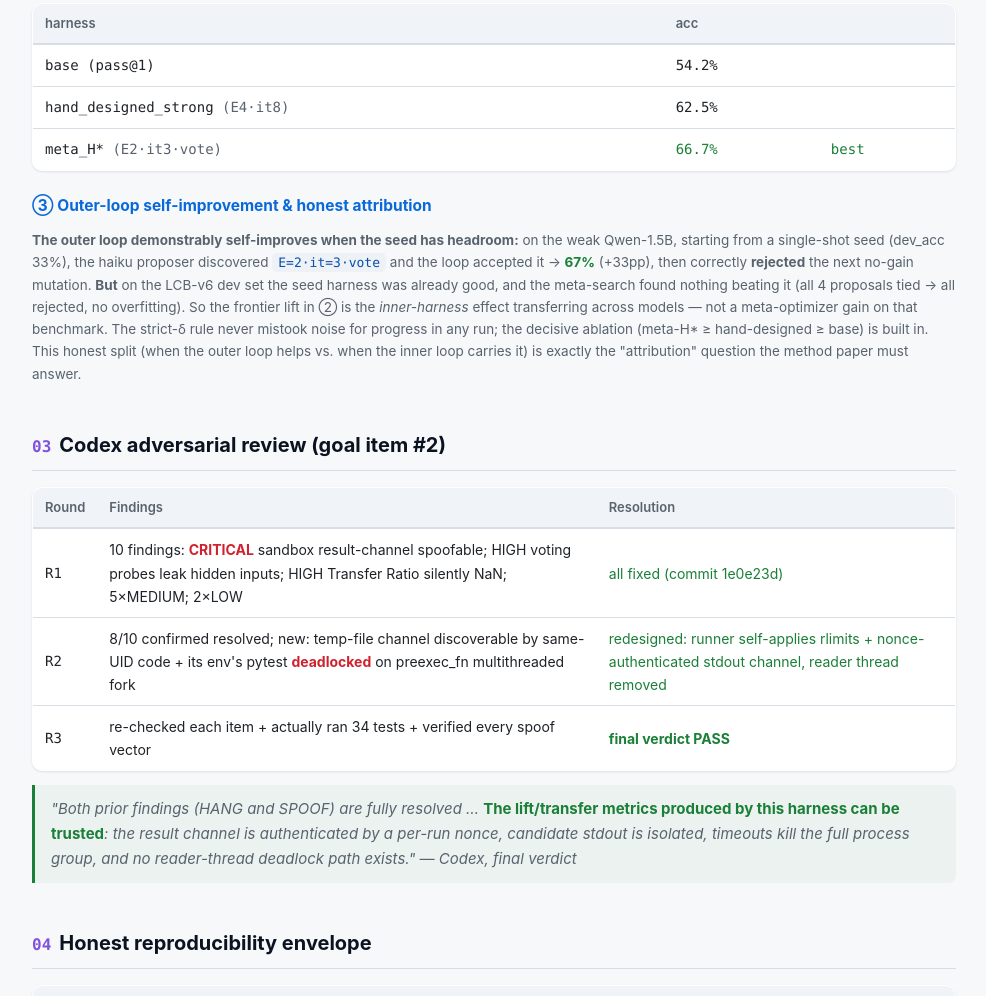
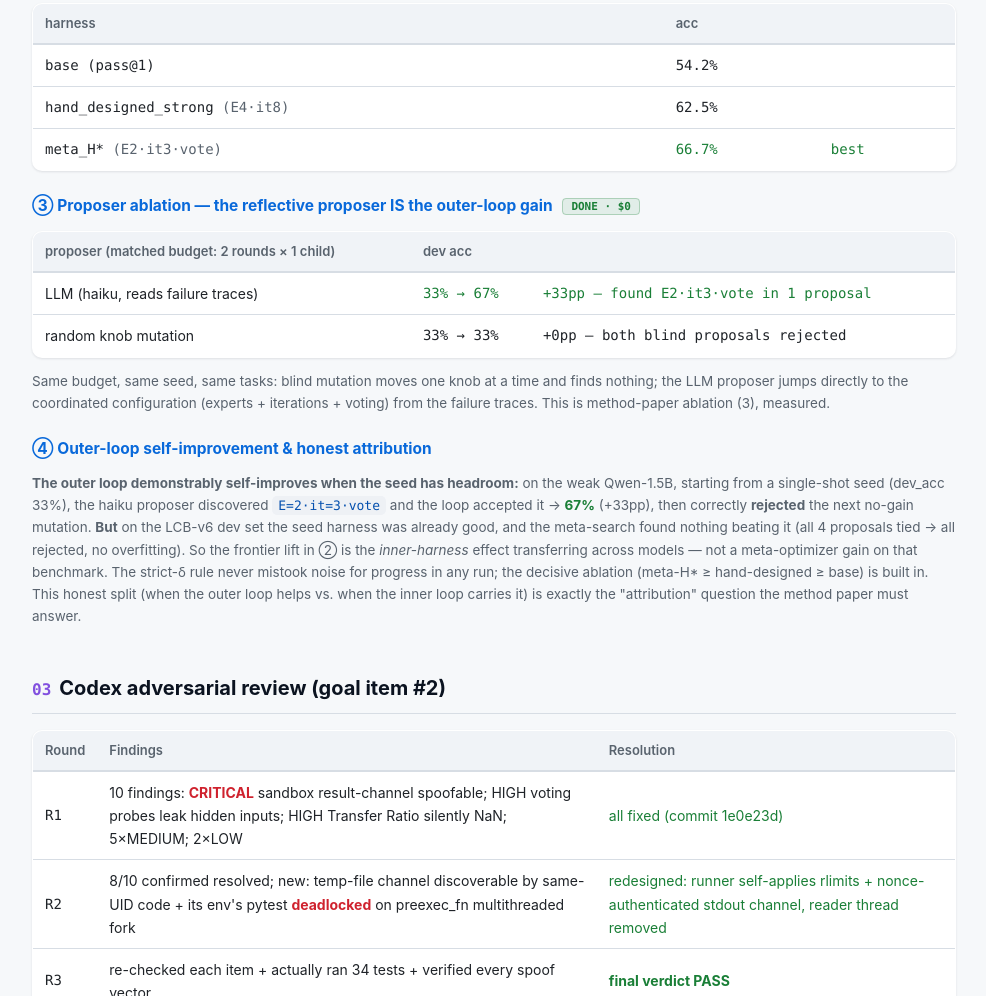
Before and after one commit to reacher-z/poetiq-rsi-report, a plain HTML site: page index.html in a window 1280 px wide. Shown: the part 1839-2835 px from the top of the page, without its empty margins (146-1132 px from the left). Drawn offline with Linux system fonts and the light colour scheme.

Commit message:
report: proposer ablation result (LLM +33pp vs random +0pp, matched budget)

```diff
--- a/index.html
+++ b/index.html
@@ -151,7 +151,15 @@
   <tr><td class="num">meta_H* <span class="dim">(E2·it3·vote)</span></td><td class="num pass">66.7%</td><td class="lift num"><span class="en">best</span><span class="zh">最佳</span></td></tr>
 </table>
 
-<h3><span class="en">③ Outer-loop self-improvement &amp; honest attribution</span><span class="zh">③ 外层自我改进 &amp; 诚实归因</span></h3>
+<h3><span class="en">③ Proposer ablation — the reflective proposer IS the outer-loop gain</span><span class="zh">③ Proposer 消融 —— 外层增益来自 reflective proposer</span> <span class="tag v">DONE · $0</span></h3>
+<table>
+  <tr><th><span class="en">proposer (matched budget: 2 rounds × 1 child)</span><span class="zh">proposer(同预算:2 轮 × 1 子代)</span></th><th><span class="en">dev acc</span><span class="zh">dev 准确率</span></th><th></th></tr>
+  <tr><td><span class="en">LLM (haiku, reads failure traces)</span><span class="zh">LLM(haiku,读失败迹)</span></td><td class="num pass">33% → 67%</td><td class="num lift">+33pp — <span class="en">found E2·it3·vote in 1 proposal</span><span class="zh">1 次提议命中 E2·it3·vote</span></td></tr>
+  <tr><td><span class="en">random knob mutation</span><span class="zh">随机旋钮变异</span></td><td class="num">33% → 33%</td><td class="num"><span class="en">+0pp — both blind proposals rejected</span><span class="zh">+0pp —— 两个盲目提议全被拒</span></td></tr>
+</table>
+<p class="dim" style="font-size:13.5px"><span class="en">Same budget, same seed, same tasks: blind mutation moves one knob at a time and finds nothing; the LLM proposer jumps directly to the coordinated configuration (experts + iterations + voting) from the failure traces. This is method-paper ablation (3), measured.</span><span class="zh">同预算、同 seed、同任务:盲目变异一次只动一个旋钮,什么也找不到;LLM proposer 从失败迹直接跳到协同配置(experts + iterations + voting)。这就是 method paper 的消融③,已实测。</span></p>
+
+<h3><span class="en">④ Outer-loop self-improvement &amp; honest attribution</span><span class="zh">④ 外层自我改进 &amp; 诚实归因</span></h3>
 <p class="dim" style="font-size:13.5px"><span class="en"><b>The outer loop demonstrably self-improves when the seed has headroom:</b> on the weak Qwen-1.5B, starting from a single-shot seed (dev_acc 33%), the haiku proposer discovered <code>E=2·it=3·vote</code> and the loop accepted it → <b class="lift">67%</b> (+33pp), then correctly <b>rejected</b> the next no-gain mutation. <b>But</b> on the LCB-v6 dev set the seed harness was already good, and the meta-search found nothing beating it (all 4 proposals tied → all rejected, no overfitting). So the frontier lift in ② is the <i>inner-harness</i> effect transferring across models — not a meta-optimizer gain on that benchmark. The strict-δ rule never mistook noise for progress in any run; the decisive ablation (meta-H* ≥ hand-designed ≥ base) is built in. This honest split (when the outer loop helps vs. when the inner loop carries it) is exactly the "attribution" question the method paper must answer.</span><span class="zh"><b>当 seed 有提升空间时,外层会切实自我改进:</b>在弱模型 Qwen-1.5B 上,从单发 seed(dev_acc 33%)出发,haiku proposer 发现了 <code>E=2·it=3·vote</code> 并被接受 → <b class="lift">67%</b>(+33pp),随后正确<b>拒绝</b>了下一个无增益变异。<b>但</b>在 LCB v6 dev 集上 seed 本就不弱,元搜索没找到更优解(4 个提议全部持平 → 全拒,无过拟合)。所以 ② 里的前沿提升是<i>内层 harness</i> 跨模型迁移的效果,而非该 benchmark 上的元优化增益。严格 δ 准则在所有运行中都没把噪声当进步;决定性消融(meta-H* ≥ 手工 ≥ base)已内置。这个诚实的区分(外层何时起作用 vs 内层何时主导)正是 method paper 必须回答的「归因」问题。</span></p>
 
 <h2><span class="n">03</span><span class="en">Codex adversarial review (goal item #2)</span><span class="zh">Codex 对抗式复查(目标第二项)</span></h2>
```
